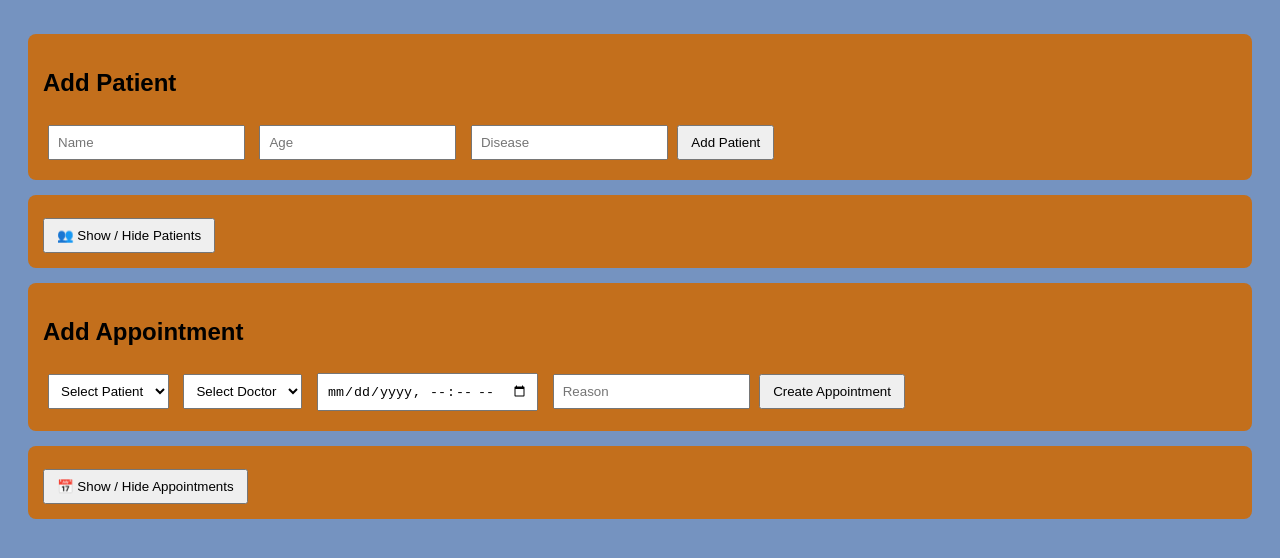
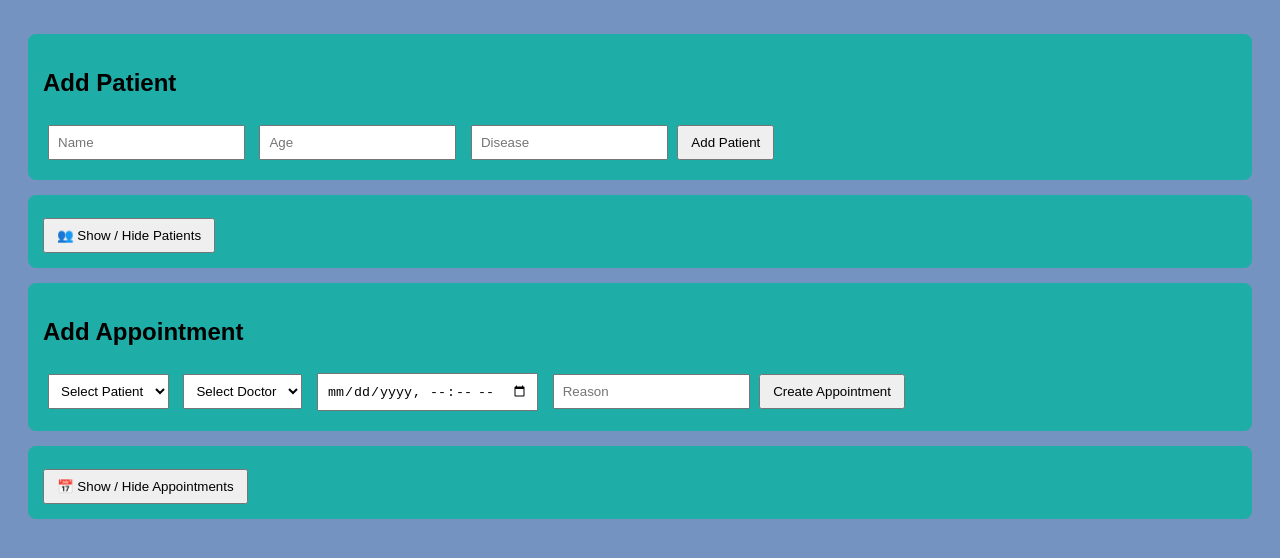
Before and after one commit to karlozk/healthcare-portal, a website: page public/index.html in a window 1280 px wide. Shown: the part 90-648 px from the top of the page. Drawn offline with Linux system fonts and the light colour scheme.

Commit message:
again change in color

```diff
--- a/public/style.css
+++ b/public/style.css
@@ -11,7 +11,7 @@ header {
 }
 
 .card {
-  background: rgb(195, 111, 28);
+  background: rgb(31, 174, 167);
   padding: 15px;
   margin: 15px 0;
   border-radius: 8px;
```
